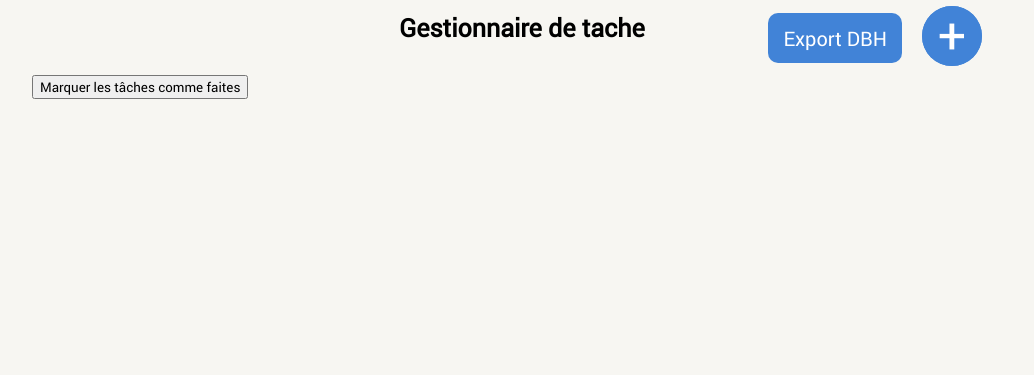
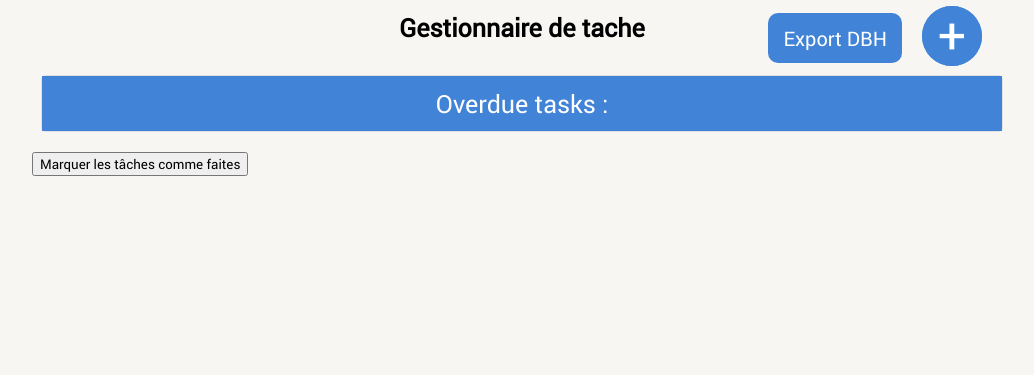
Before and after one commit to hitema-bachdev-2015/palaba, a PHP site: page / in a window 1280 px wide. Shown: the part 84-459 px from the top of the page, without its empty margins (118-1152 px from the left). Run offline with PHP 8.4, Linux system fonts and the light colour scheme; data that the repository does not hold is empty.

Commit message:
affichage des taches en retards

```diff
--- a/css/style.css
+++ b/css/style.css
@@ -207,10 +207,38 @@ footer {
 	min-height: 650px;
 }
 
+/*  TASKS EN RETARD */
+#lateTask{
+	width:960px;
+	margin:20px auto;
+	border: 1px solid #E0E0E0;
+	border-radius: 5px;
+}
+
+#lateTask > li {
+	vertical-align: top;
+}
+
+#lateTask > li > header {
+	background: rgb(65, 131, 215);
+	padding: 15px;
+	position: relative;
+	font-size: 25px;
+	color: #fff;
+	text-align: center;
+	cursor: pointer;
+}
+#lateTask > li > ul > li {
+	background: rgb(235, 235, 235);
+	padding: 7px;
+	border-bottom: 1px solid #bbb;
+	position: relative;
+}
+
 /* CATEGORY */
 #sortable {
 	width:980px;
-	margin:20px auto
+	margin:20px auto;
 }
 
 #sortable > li {
@@ -247,6 +275,7 @@ footer {
 	font-size: 17px;
 	font-weight: 700;
 }
+
 #sortable > li > header > i:first-child {
 	left: 10px;
 	background: transparent;
--- a/includes/content.php
+++ b/includes/content.php
@@ -1,5 +1,21 @@
+<ul id ='lateTask'>
+<li><header class='titre'>Overdue tasks :</header><li>
+<ul>
+<?php
+	foreach (Tools::getLateTask() as $taskLate) {
+		echo "<li>";
+		echo $taskLate['content'];
+		echo $taskLate['date_end'];
+		echo "</li>";
+	}
+?>
+</ul>
+</ul>
+
+
 <ul id="sortable">
   <?php
+
   foreach (Tools::getAllCat() as $cat) {
     $cat->hydrate();
 
```
